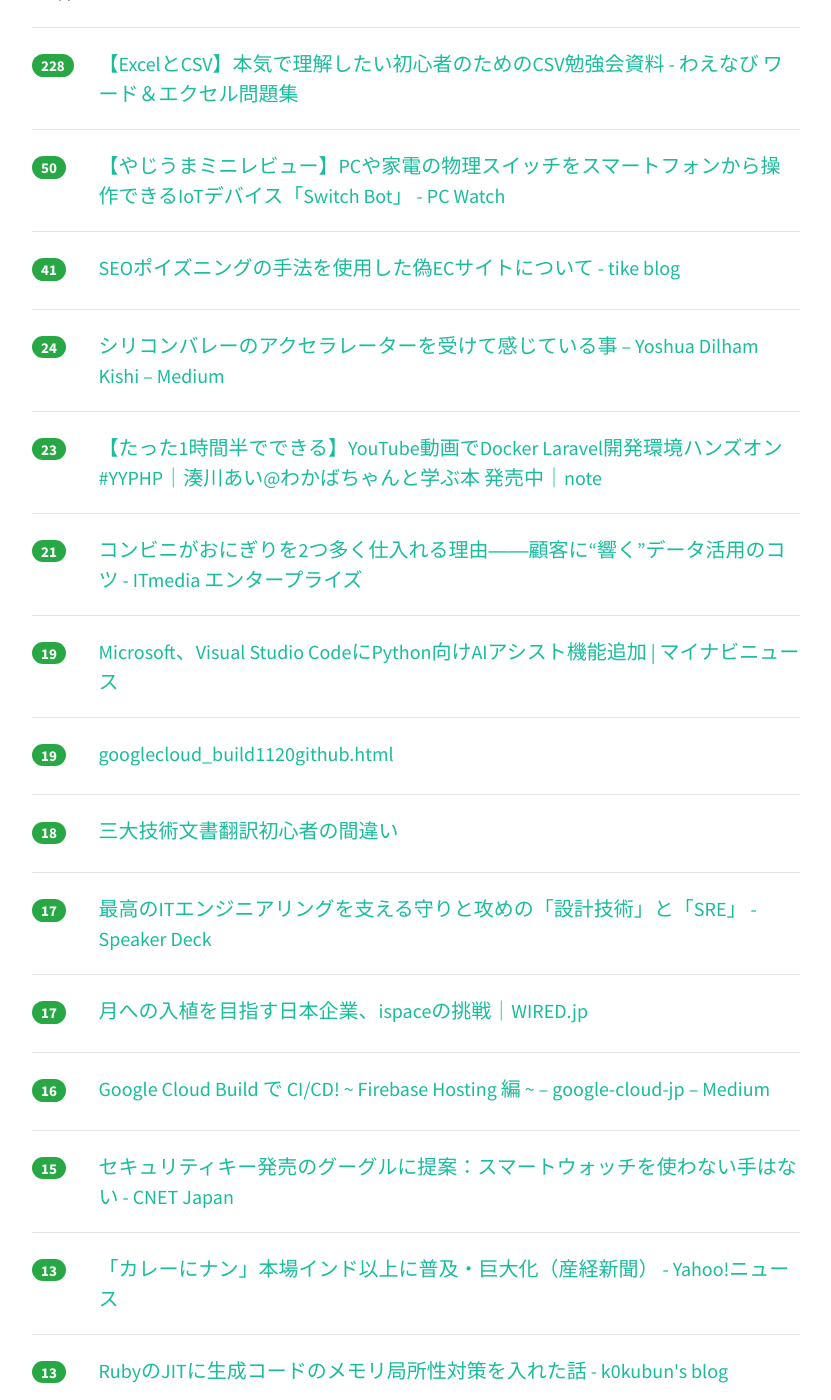
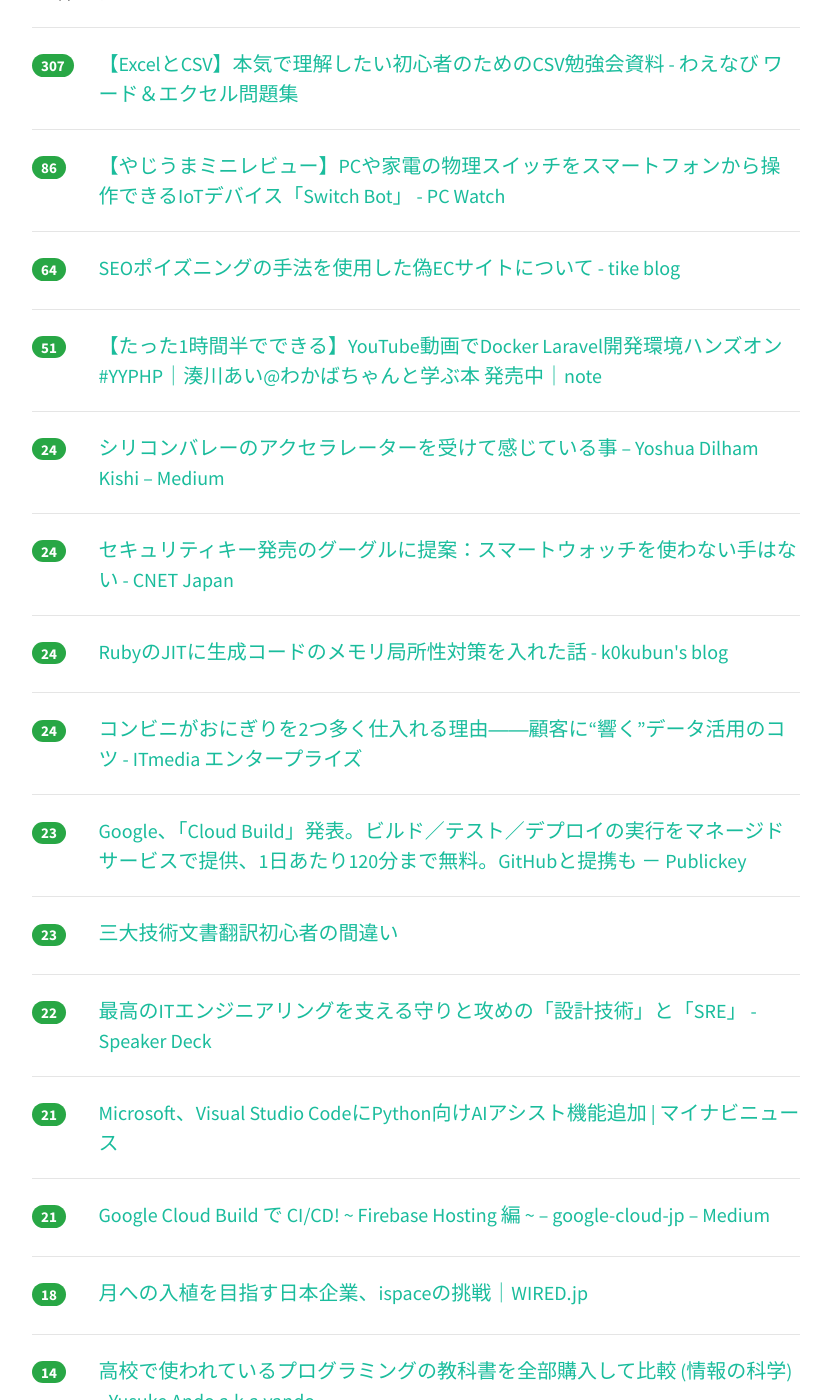
Before and after one commit to yatta47/hatena-matome-site, a Jekyll site: the page built from _posts/2018-07-30-hatena.md, in a window 1280 px wide and 1400 px high, scrolled down 346 px. Shown: the whole window, without its empty margins (224-1055 px from the left). Built offline with Jekyll 4.4.1, drawn with Linux system fonts in a browser that asks for light colours; nearby versions of some CDN libraries; some of the changed text lies outside the part shown.

Commit message:
Updated 2018-07-30

```diff
--- a/_posts/2018-07-30-hatena.md
+++ b/_posts/2018-07-30-hatena.md
@@ -1,24 +1,29 @@
 ---
 layout: post
 title:  "2018-07-30 はてぶIT"
-date:   2018-07-30 09:02:15
+date:   2018-07-30 10:01:25
 tags: [it-hotentry]
 ---
-27 件のデータあり
+34 件のデータあり
 
 <hr><div class="row">
-<div class="col-1"><span class="badge badge-pill badge-success h2">228</span></div>
+<div class="col-1"><span class="badge badge-pill badge-success h2">307</span></div>
 <div class="col-11"><a href='http://waenavi.hatenablog.jp/entry/20180729/1532867725' target='_blank'>【ExcelとCSV】本気で理解したい初心者のためのCSV勉強会資料 - わえなび ワード＆エクセル問題集</a></div>
 </div>
 <hr>
 <div class="row">
-<div class="col-1"><span class="badge badge-pill badge-success h2">50</span></div>
+<div class="col-1"><span class="badge badge-pill badge-success h2">86</span></div>
 <div class="col-11"><a href='https://pc.watch.impress.co.jp/docs/column/yajiuma-mini-review/1135249.html' target='_blank'>【やじうまミニレビュー】PCや家電の物理スイッチをスマートフォンから操作できるIoTデバイス「Switch Bot」 - PC Watch</a></div>
 </div>
 <hr>
 <div class="row">
-<div class="col-1"><span class="badge badge-pill badge-success h2">41</span></div>
+<div class="col-1"><span class="badge badge-pill badge-success h2">64</span></div>
 <div class="col-11"><a href='https://tike.hatenablog.com/entry/2018/07/29/213255' target='_blank'>SEOポイズニングの手法を使用した偽ECサイトについて - tike blog</a></div>
+</div>
+<hr>
+<div class="row">
+<div class="col-1"><span class="badge badge-pill badge-success h2">51</span></div>
+<div class="col-11"><a href='https://note.mu/llminatoll/n/nfd4ea73d58a1' target='_blank'>【たった1時間半でできる】YouTube動画でDocker Laravel開発環境ハンズオン #YYPHP｜湊川あい@わかばちゃんと学ぶ本 発売中｜note</a></div>
 </div>
 <hr>
 <div class="row">
@@ -27,48 +32,58 @@ tags: [it-hotentry]
 </div>
 <hr>
 <div class="row">
+<div class="col-1"><span class="badge badge-pill badge-success h2">24</span></div>
+<div class="col-11"><a href='https://japan.cnet.com/article/35123161/' target='_blank'>セキュリティキー発売のグーグルに提案：スマートウォッチを使わない手はない - CNET Japan</a></div>
+</div>
+<hr>
+<div class="row">
+<div class="col-1"><span class="badge badge-pill badge-success h2">24</span></div>
+<div class="col-11"><a href='https://k0kubun.hatenablog.com/entry/mjit-compaction' target='_blank'>RubyのJITに生成コードのメモリ局所性対策を入れた話 - k0kubun's blog</a></div>
+</div>
+<hr>
+<div class="row">
+<div class="col-1"><span class="badge badge-pill badge-success h2">24</span></div>
+<div class="col-11"><a href='http://www.itmedia.co.jp/enterprise/articles/1807/29/news005.html' target='_blank'>コンビニがおにぎりを2つ多く仕入れる理由――顧客に“響く”データ活用のコツ - ITmedia エンタープライズ</a></div>
+</div>
+<hr>
+<div class="row">
 <div class="col-1"><span class="badge badge-pill badge-success h2">23</span></div>
-<div class="col-11"><a href='https://note.mu/llminatoll/n/nfd4ea73d58a1' target='_blank'>【たった1時間半でできる】YouTube動画でDocker Laravel開発環境ハンズオン #YYPHP｜湊川あい@わかばちゃんと学ぶ本 発売中｜note</a></div>
+<div class="col-11"><a href='https://www.publickey1.jp/blog/18/googlecloud_build1120github.html' target='_blank'>Google、「Cloud Build」発表。ビルド／テスト／デプロイの実行をマネージドサービスで提供、1日あたり120分まで無料。GitHubと提携も － Publickey</a></div>
+</div>
+<hr>
+<div class="row">
+<div class="col-1"><span class="badge badge-pill badge-success h2">23</span></div>
+<div class="col-11"><a href='https://anond.hatelabo.jp/20180728230300' target='_blank'>三大技術文書翻訳初心者の間違い</a></div>
+</div>
+<hr>
+<div class="row">
+<div class="col-1"><span class="badge badge-pill badge-success h2">22</span></div>
+<div class="col-11"><a href='https://speakerdeck.com/katsuhisa91/zui-gao-falseitenziniaringuwozhi-erushou-ritogong-mefalse-she-ji-ji-shu-to-sre?slide=125' target='_blank'>最高のITエンジニアリングを支える守りと攻めの「設計技術」と「SRE」 - Speaker Deck</a></div>
 </div>
 <hr>
 <div class="row">
 <div class="col-1"><span class="badge badge-pill badge-success h2">21</span></div>
-<div class="col-11"><a href='http://www.itmedia.co.jp/enterprise/articles/1807/29/news005.html' target='_blank'>コンビニがおにぎりを2つ多く仕入れる理由――顧客に“響く”データ活用のコツ - ITmedia エンタープライズ</a></div>
-</div>
-<hr>
-<div class="row">
-<div class="col-1"><span class="badge badge-pill badge-success h2">19</span></div>
 <div class="col-11"><a href='https://news.mynavi.jp/article/20180726-669530/' target='_blank'>Microsoft、Visual Studio CodeにPython向けAIアシスト機能追加 | マイナビニュース</a></div>
 </div>
 <hr>
 <div class="row">
-<div class="col-1"><span class="badge badge-pill badge-success h2">19</span></div>
-<div class="col-11"><a href='https://www.publickey1.jp/blog/18/googlecloud_build1120github.html' target='_blank'>googlecloud_build1120github.html</a></div>
+<div class="col-1"><span class="badge badge-pill badge-success h2">21</span></div>
+<div class="col-11"><a href='https://medium.com/google-cloud-jp/60a86125be41' target='_blank'>Google Cloud Build で CI/CD! ~ Firebase Hosting 編 ~ – google-cloud-jp – Medium</a></div>
 </div>
 <hr>
 <div class="row">
 <div class="col-1"><span class="badge badge-pill badge-success h2">18</span></div>
-<div class="col-11"><a href='https://anond.hatelabo.jp/20180728230300' target='_blank'>三大技術文書翻訳初心者の間違い</a></div>
-</div>
-<hr>
-<div class="row">
-<div class="col-1"><span class="badge badge-pill badge-success h2">17</span></div>
-<div class="col-11"><a href='https://speakerdeck.com/katsuhisa91/zui-gao-falseitenziniaringuwozhi-erushou-ritogong-mefalse-she-ji-ji-shu-to-sre?slide=125' target='_blank'>最高のITエンジニアリングを支える守りと攻めの「設計技術」と「SRE」 - Speaker Deck</a></div>
-</div>
-<hr>
-<div class="row">
-<div class="col-1"><span class="badge badge-pill badge-success h2">17</span></div>
 <div class="col-11"><a href='https://wired.jp/2018/07/29/ispace-could-build-moon-valley/' target='_blank'>月への入植を目指す日本企業、ispaceの挑戦｜WIRED.jp</a></div>
 </div>
 <hr>
 <div class="row">
-<div class="col-1"><span class="badge badge-pill badge-success h2">16</span></div>
-<div class="col-11"><a href='https://medium.com/google-cloud-jp/60a86125be41' target='_blank'>Google Cloud Build で CI/CD! ~ Firebase Hosting 編 ~ – google-cloud-jp – Medium</a></div>
+<div class="col-1"><span class="badge badge-pill badge-success h2">14</span></div>
+<div class="col-11"><a href='https://yandod.github.io/blog/2018/07/29/highschool-programming-textbook/' target='_blank'>高校で使われているプログラミングの教科書を全部購入して比較 (情報の科学) - Yusuke Ando a.k.a yando</a></div>
 </div>
 <hr>
 <div class="row">
-<div class="col-1"><span class="badge badge-pill badge-success h2">15</span></div>
-<div class="col-11"><a href='https://japan.cnet.com/article/35123161/' target='_blank'>セキュリティキー発売のグーグルに提案：スマートウォッチを使わない手はない - CNET Japan</a></div>
+<div class="col-1"><span class="badge badge-pill badge-success h2">14</span></div>
+<div class="col-11"><a href='https://japan.cnet.com/article/35123200/' target='_blank'>Twitter株も急落--ユーザー数100万人減少 - CNET Japan</a></div>
 </div>
 <hr>
 <div class="row">
@@ -78,12 +93,17 @@ tags: [it-hotentry]
 <hr>
 <div class="row">
 <div class="col-1"><span class="badge badge-pill badge-success h2">13</span></div>
-<div class="col-11"><a href='https://k0kubun.hatenablog.com/entry/mjit-compaction' target='_blank'>RubyのJITに生成コードのメモリ局所性対策を入れた話 - k0kubun's blog</a></div>
+<div class="col-11"><a href='http://techblog.oscasierra.net/entry/2018/07/29/234640' target='_blank'>WEBエンジニア勉強会 #08 を開催しました - OSCAの技術ブログ</a></div>
 </div>
 <hr>
 <div class="row">
-<div class="col-1"><span class="badge badge-pill badge-success h2">13</span></div>
-<div class="col-11"><a href='http://techblog.oscasierra.net/entry/2018/07/29/234640' target='_blank'>WEBエンジニア勉強会 #08 を開催しました - OSCAの技術ブログ</a></div>
+<div class="col-1"><span class="badge badge-pill badge-success h2">11</span></div>
+<div class="col-11"><a href='https://dev.classmethod.jp/study_meeting/higobashi-aws-5/' target='_blank'>HIGOBASHI.AWS 第5回 応用編 実践サーバーレス を開催しました ｜ Developers.IO</a></div>
+</div>
+<hr>
+<div class="row">
+<div class="col-1"><span class="badge badge-pill badge-success h2">11</span></div>
+<div class="col-11"><a href='https://qiita.com/kjm/items/292f6f262891c60fcaa2' target='_blank'>Golang で Let's Encrypt の証明書を発行して使用する</a></div>
 </div>
 <hr>
 <div class="row">
@@ -97,8 +117,18 @@ tags: [it-hotentry]
 </div>
 <hr>
 <div class="row">
-<div class="col-1"><span class="badge badge-pill badge-success h2">9</span></div>
+<div class="col-1"><span class="badge badge-pill badge-success h2">10</span></div>
 <div class="col-11"><a href='https://akiba-pc.watch.impress.co.jp/docs/news/news/1135329.html' target='_blank'>Magic Keyboard風デザインのUSBキーボードが入荷、アルミ天板採用 - AKIBA PC Hotline!</a></div>
+</div>
+<hr>
+<div class="row">
+<div class="col-1"><span class="badge badge-pill badge-success h2">10</span></div>
+<div class="col-11"><a href='https://japan.cnet.com/article/35123107/' target='_blank'>サイト多言語化ツール「WOVN.io」がスマホアプリに対応--30カ国に翻訳 - CNET Japan</a></div>
+</div>
+<hr>
+<div class="row">
+<div class="col-1"><span class="badge badge-pill badge-success h2">10</span></div>
+<div class="col-11"><a href='https://qiita.com/tstkkmd/items/10fb586be83de96bfe24' target='_blank'>Amazon Echoから家電を制御 1 ~node-red-contrib-alexa-local~</a></div>
 </div>
 <hr>
 <div class="row">
@@ -113,31 +143,36 @@ tags: [it-hotentry]
 <hr>
 <div class="row">
 <div class="col-1"><span class="badge badge-pill badge-success h2">8</span></div>
-<div class="col-11"><a href='https://qiita.com/tstkkmd/items/10fb586be83de96bfe24' target='_blank'>Amazon Echoから家電を制御 1 ~node-red-contrib-alexa-local~</a></div>
+<div class="col-11"><a href='https://japanese.engadget.com/2018/07/27/amazon-28/' target='_blank'>Amazonの顔認識システム、米議員28名を犯罪者として「検出」。人種によって認識にバラつき - Engadget 日本版</a></div>
 </div>
 <hr>
 <div class="row">
 <div class="col-1"><span class="badge badge-pill badge-success h2">6</span></div>
-<div class="col-11"><a href='https://dev.classmethod.jp/study_meeting/higobashi-aws-5/' target='_blank'>HIGOBASHI.AWS 第5回 応用編 実践サーバーレス を開催しました ｜ Developers.IO</a></div>
+<div class="col-11"><a href='http://www.atmarkit.co.jp/ait/articles/1807/30/news008.html' target='_blank'>ひよこ大佐、私もTwitterで転職できますか？ (1/4)：教えて！　キラキラお兄さん - ＠IT</a></div>
+</div>
+<hr>
+<div class="row">
+<div class="col-1"><span class="badge badge-pill badge-success h2">6</span></div>
+<div class="col-11"><a href='http://catindog.hatenablog.com/entry/2018/07/29/172210' target='_blank'>テーブルデータに対して、DenosingAutoEncoderで精度向上 - にほんごのれんしゅう</a></div>
+</div>
+<hr>
+<div class="row">
+<div class="col-1"><span class="badge badge-pill badge-success h2">5</span></div>
+<div class="col-11"><a href='https://webtan.impress.co.jp/e/2018/07/30/29837' target='_blank'>大企業がローカルSEOのために考慮すべきハイパーローカル市場対応（後編） | Moz - SEOとインバウンドマーケティングの実践情報 | Web担当者Forum</a></div>
+</div>
+<hr>
+<div class="row">
+<div class="col-1"><span class="badge badge-pill badge-success h2">5</span></div>
+<div class="col-11"><a href='https://internet.watch.impress.co.jp/docs/column/shimizu/1134924.html' target='_blank'>3万円台の10GBASE-T対応NAS、ASUSTOR「AS4002T」　十分な速度を得るにはRAID 0の選択もやむなしか？【イニシャルB】 - INTERNET Watch</a></div>
 </div>
 <hr>
 <div class="row">
 <div class="col-1"><span class="badge badge-pill badge-success h2">4</span></div>
-<div class="col-11"><a href='https://yandod.github.io/blog/2018/07/29/highschool-programming-textbook/' target='_blank'>高校で使われているプログラミングの教科書を全部購入して比較 (情報の科学) - Yusuke Ando a.k.a yando</a></div>
-</div>
-<hr>
-<div class="row">
-<div class="col-1"><span class="badge badge-pill badge-success h2">2</span></div>
-<div class="col-11"><a href='https://qiita.com/kjm/items/292f6f262891c60fcaa2' target='_blank'>Golang で Let's Encrypt の証明書を発行して使用する</a></div>
+<div class="col-11"><a href='http://www.itmedia.co.jp/pcuser/articles/1807/30/news043.html' target='_blank'>お絵かきタブレットにAndroidという選択はあり？　人気プロ絵師が「MediaPad M5 Pro」を試した結果 (1/3) - ITmedia PC USER</a></div>
 </div>
 <hr>
 <div class="row">
 <div class="col-1"><span class="badge badge-pill badge-success h2">0</span></div>
-<div class="col-11"><a href='https://japan.cnet.com/article/35123200/' target='_blank'>Twitter株も急落--ユーザー数100万人減少 - CNET Japan</a></div>
+<div class="col-11"><a href='https://gigazine.net/news/20180730-site-reliability-engineering/' target='_blank'>Googleによるシステム開発・維持管理ノウハウをまとめた本が無料公開中 - GIGAZINE</a></div>
 </div>
 <hr>
-<div class="row">
-<div class="col-1"><span class="badge badge-pill badge-success h2">0</span></div>
-<div class="col-11"><a href='https://japan.cnet.com/article/35123107/' target='_blank'>サイト多言語化ツール「WOVN.io」がスマホアプリに対応--30カ国に翻訳 - CNET Japan</a></div>
-</div>
-<hr>
```
